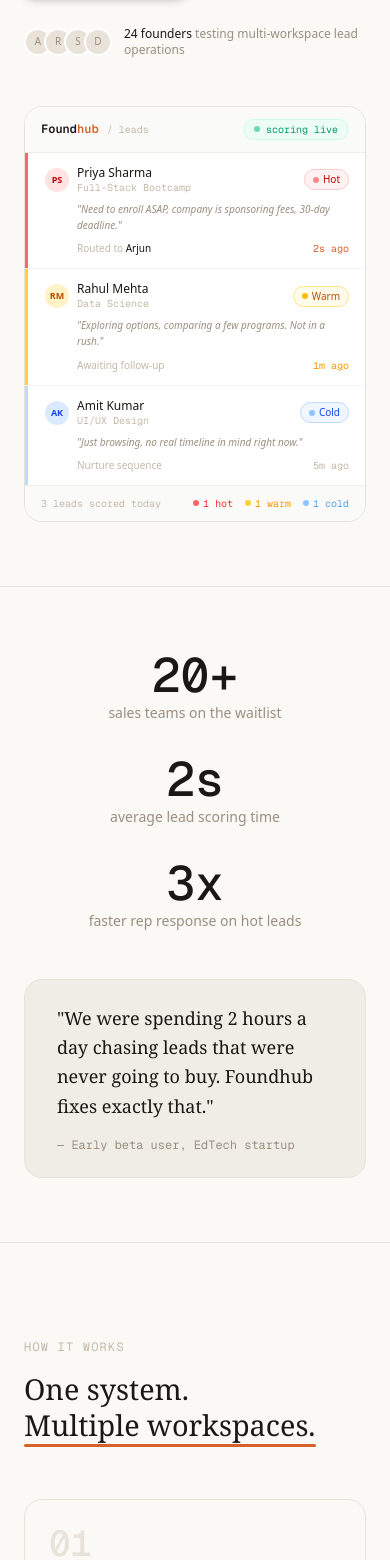
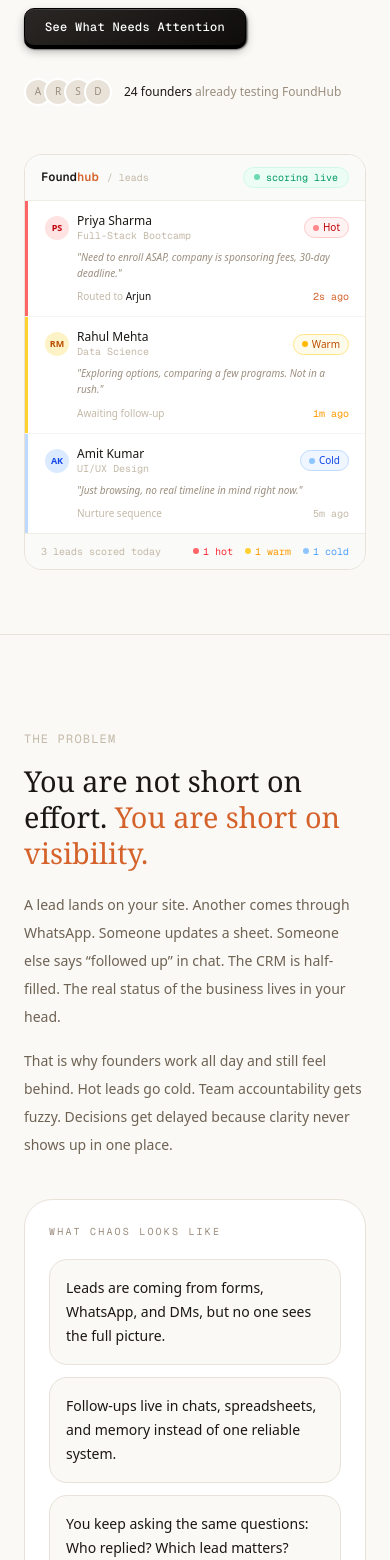
Before and after one commit to imSaikirann/Leadrelay-agent, a Next.js app in the folder apps/landing/: page / in a window 390 px wide. Shown: the part 440-2000 px from the top of the page. Built offline with nearby package versions, Linux system fonts and the light colour scheme; no server answers; the database is empty.

Commit message:
fix(ui): fixed the navbar

```diff
--- a/apps/landing/app/page.tsx
+++ b/apps/landing/app/page.tsx
@@ -1,29 +1,28 @@
 "use client";
 
 import Footer from "@/components/landing/Footer";
+import Hero from "@/components/landing/Hero";
+import ProblemSection from "@/components/landing/ProblemSection";
+import WorkspaceDiagram from "@/components/landing/WorkspaceDiagram";
+import HowItWorks from "@/components/landing/Step";
 import Features from "@/components/landing/Features";
-import Hero from "@/components/landing/Hero";
-import HowItWorks from "@/components/landing/Step";
+import SocialProof from "@/components/landing/SocialProof";
 import Pricing from "@/components/landing/Pricing";
-import WorkspaceDiagram from "@/components/landing/WorkspaceDiagram";
-
-import SocialProof from "@/components/landing/SocialProof";
+import CTASection from "@/components/landing/CTASection";
 import FAQ from "@/components/landing/FAQ";
-import Waitlist from "@/components/landing/Waitlist";
-
 
 export default function LandingPage() {
   return (
     <main className="bg-[#FAF9F6] text-[#1A1714] antialiased dark:bg-[radial-gradient(circle_at_top_left,_rgba(212,98,42,0.12),_transparent_24%),linear-gradient(180deg,_#0b0b0b_0%,_#121212_100%)] dark:text-[#F5F1EB]">
-     <Hero />
-
+      <Hero />
+      <ProblemSection />
+      <WorkspaceDiagram />
+      <HowItWorks />
+      <Features />
       <SocialProof />
-      <HowItWorks />
-      <WorkspaceDiagram />
-      <Features />
       <Pricing />
+      <CTASection />
       <FAQ />
-      {/* <Waitlist/> */}
       <Footer />
     </main>
   );
--- /dev/null
+++ b/apps/landing/components/landing/CTASection.tsx
@@ -0,0 +1,29 @@
+import { CustomButton } from "@/components/common/CustomButton";
+
+export default function CTASection() {
+  return (
+    <section className="border-t border-[#E8E2D9] px-6 py-24 dark:border-white/10">
+      <div className="mx-auto max-w-4xl rounded-[32px] border border-[#E8E2D9] bg-[linear-gradient(135deg,#fffaf4_0%,#fff3e8_52%,#ffeedf_100%)] px-6 py-10 dark:border-white/10 dark:bg-[linear-gradient(135deg,#181614_0%,#211914_52%,#2a1c14_100%)] sm:px-10">
+        <p className="font-mono text-xs uppercase tracking-widest text-[#C4B9A8] dark:text-[#8E8377]">
+          Final call
+        </p>
+        <h2
+          className="mt-3 max-w-2xl text-[clamp(1.9rem,4vw,3.1rem)] leading-tight text-[#1A1714] dark:text-[#F5F1EB]"
+          style={{ fontFamily: "'Instrument Serif', Georgia, serif" }}
+        >
+          If your business is still running from five tools,
+          <em className="text-[#D4622A] not-italic"> it is already costing you.</em>
+        </h2>
+        <p className="mt-5 max-w-2xl text-sm leading-7 text-[#6E6253] dark:text-[#B8ADA0]">
+          FoundHub gives you the clarity to focus, the system to follow through, and the visibility
+          to scale without chaos. Start before more leads, more team members, and more moving parts
+          make the mess harder to untangle.
+        </p>
+
+        <div className="mt-8">
+          <CustomButton href="/login">Start Your FoundHub Trial</CustomButton>
+        </div>
+      </div>
+    </section>
+  );
+}
--- a/apps/landing/components/landing/Features.tsx
+++ b/apps/landing/components/landing/Features.tsx
@@ -12,52 +12,52 @@
 const features = [
   {
     icon: <Brain className="h-4 w-4" />,
-    tag: "scoring",
-    title: "AI scoring that reads intent, not just form fields.",
+    tag: "lead intelligence",
+    title: "Know which leads deserve your time first.",
     description:
-      "Foundhub reads urgency, goals, buying language, and timeline from every submission so your team sees real buying signal instead of shallow tags.",
+      "AI Lead Intelligence classifies leads as hot, warm, or cold so you stop guessing and focus your team on the leads most likely to convert.",
   },
   {
     icon: <Bell className="h-4 w-4" />,
-    tag: "alerts",
-    title: "Every hot lead lands with context attached.",
+    tag: "follow-up",
+    title: "Respond faster with the context already there.",
     description:
-      "Sales does not just get a name and email. They get the score, the reason, and the exact details that made the lead urgent.",
+      "Your team sees why a lead matters before they reach out, which means better follow-up, faster response time, and fewer missed opportunities.",
   },
   {
     icon: <Users className="h-4 w-4" />,
-    tag: "crm",
-    title: "Separate workspaces for separate teams.",
+    tag: "team clarity",
+    title: "Create accountability without micromanaging.",
     description:
-      "Create dedicated workspaces for sales, marketing, support, and ops, then manage access and activity from one founder view.",
+      "Team and lead management stays clear. You can see ownership, activity, and progress without asking three people for a status update.",
   },
   {
     icon: <Code2 className="h-4 w-4" />,
-    tag: "embed",
-    title: "Forms go live fast, scoring starts immediately.",
+    tag: "workflow",
+    title: "Launch quickly without rebuilding your workflow.",
     description:
-      "Drop your form on a landing page, campaign page, or webinar signup and start collecting and routing inbound leads right away.",
+      "Capture inbound leads, route them into the right workflow, and start scoring immediately without stitching together extra tools.",
   },
   {
     icon: <Zap className="h-4 w-4" />,
-    tag: "transparency",
-    title: "Founders keep one operating layer across all teams.",
+    tag: "visibility",
+    title: "See the business clearly without checking five tools.",
     description:
-      "Billing, team setup, workspaces, and lead flow stay in one place, even when each team runs its own queue and form workflow.",
+      "FoundHub becomes the one founder dashboard for leads, team activity, marketing signals, and operating flow.",
   },
   {
     icon: <BarChart3 className="h-4 w-4" />,
-    tag: "analytics",
-    title: "See which workspaces and channels actually convert.",
+    tag: "decision-making",
+    title: "Make faster decisions with less mental load.",
     description:
-      "Track lead quality, volume, and conversion trends so you can see which team spaces and sources produce real pipeline.",
+      "You stop piecing together the story manually and start acting on one clear view of what is working, what is stuck, and what needs attention.",
   },
   {
     icon: <Layout className="h-4 w-4" />,
-    tag: "forms",
-    title: "Industry-ready forms with sensible defaults.",
+    tag: "fit",
+    title: "Start with a setup that already makes sense.",
     description:
-      "Get ready-to-use forms for EdTech, SaaS, coaching, real estate, and more. Default fields, options, and prompts are already set up for launch.",
+      "Built for early-stage founders in edtech, agencies, and service businesses who need clarity quickly, not a complex rollout.",
     wide: true,
   },
 ];
@@ -72,19 +72,19 @@
         <div className="mb-16 flex flex-col gap-6 md:flex-row md:items-end md:justify-between">
           <div>
             <p className="mb-4 font-mono text-xs uppercase tracking-widest text-[#C4B9A8] dark:text-[#8E8377]">
-              What you get
+              Why founders use it
             </p>
             <h2
               className="max-w-md text-[clamp(1.8rem,4vw,3rem)] leading-tight text-[#1A1714] dark:text-[#F5F1EB]"
               style={{ fontFamily: "'Instrument Serif', Georgia, serif" }}
             >
-              One dashboard for founders.
-              <em className="text-[#D4622A] not-italic"> Separate workspaces for every team.</em>
+              Benefits that matter to founders.
+              <em className="text-[#D4622A] not-italic"> Not a pile of features.</em>
             </h2>
           </div>
           <p className="max-w-xs text-sm leading-relaxed text-[#9B8E7E] dark:text-[#B8ADA0] md:text-right">
-            Built for companies that want sales, marketing, support, and ops to move separately
-            without losing founder control.
+            Every part of FoundHub is designed to reduce noise, sharpen focus, and help your team
+            move on what actually drives revenue.
           </p>
         </div>
 
@@ -94,7 +94,7 @@
           ))}
         </div>
 
-        <div className="overflow-hidden rounded-b-2xl border-b border-x border-[#E8E2D9] dark:border-white/10">
+        <div className="overflow-hidden rounded-b-2xl border-x border-b border-[#E8E2D9] dark:border-white/10">
           <FeatureCard {...last} wide />
         </div>
       </div>
@@ -124,12 +124,12 @@
 
         {wide && (
           <div className="mt-4 flex flex-wrap gap-2">
-            {["EdTech", "SaaS", "Coaching", "Real Estate", "Healthcare", "Agency"].map((industry) => (
+            {["EdTech", "Agencies", "Service Businesses"].map((label) => (
               <span
-                key={industry}
+                key={label}
                 className="rounded-full border border-[#E8E2D9] bg-[#F0EDE6] px-2.5 py-1 font-mono text-[10px] text-[#9B8E7E] dark:border-white/10 dark:bg-[#222222] dark:text-[#B8ADA0]"
               >
-                {industry}
+                {label}
               </span>
             ))}
           </div>
--- a/apps/landing/components/landing/Hero.tsx
+++ b/apps/landing/components/landing/Hero.tsx
@@ -4,20 +4,12 @@
 import HeroPreview from "./HeroPreview";
 
 export default function Hero() {
-  const scrollToWaitlist = () => {
-    document.getElementById("waitlist")?.scrollIntoView({ behavior: "smooth" });
-  };
-
   return (
     <section className="relative overflow-hidden px-6 pb-16 pt-24">
-
-      {/* subtle radial glow behind right side */}
       <div className="absolute right-0 top-0 h-[600px] w-[600px] rounded-full bg-[#D4622A]/5 blur-[100px] pointer-events-none -z-10 dark:bg-[#D4622A]/10" />
 
-      <div className="max-w-5xl mx-auto w-full">
-        <div className="grid md:grid-cols-2 gap-12 items-center">
-
-          {/* ── Left: copy ── */}
+      <div className="mx-auto w-full max-w-5xl">
+        <div className="grid items-center gap-12 md:grid-cols-2">
           <div>
             <p className="mb-6 font-mono text-xs uppercase tracking-widest text-[#C4B9A8] dark:text-[#8E8377]">
               Founder workspace control
@@ -27,46 +19,39 @@
               className="mb-5 text-[clamp(2rem,4.5vw,3.6rem)] leading-[1.08] text-[#1A1714] dark:text-[#F5F1EB]"
               style={{ fontFamily: "'Instrument Serif', Georgia, serif" }}
             >
-              Run separate team workspaces from{" "}
-              <em className="text-[#D4622A] not-italic">
-                one founder dashboard.
-              </em>
+              Run your business without{" "}
+              <em className="text-[#D4622A] not-italic">losing the signal.</em>
             </h1>
 
             <p className="mb-8 max-w-md text-base leading-relaxed text-[#9B8E7E] dark:text-[#B8ADA0]">
-              Foundhub gives sales, marketing, support, and ops their own workspace, while founders
-              still manage forms, billing, lead scoring, and team activity from one calm control center.
+              FoundHub gives early-stage founders one workspace to manage leads, sales, team
+              activity, marketing, and operations, while AI instantly shows which leads deserve
+              attention first. Built for edtech, agencies, and service businesses.
             </p>
 
-            <div className="flex flex-wrap items-center gap-4 mb-8">
-              <CustomButton href="/login">
-                Start Free Trial
-              </CustomButton>
-
+            <div className="mb-8 flex flex-wrap items-center gap-4">
+              <CustomButton href="/login">See What Needs Attention</CustomButton>
             </div>
 
-            {/* Social proof */}
             <div className="flex items-center gap-3">
               <div className="flex -space-x-2">
-                {["A", "R", "S", "D"].map((l) => (
+                {["A", "R", "S", "D"].map((letter) => (
                   <div
-                    key={l}
-                    className="w-7 h-7 rounded-full bg-[#E8E2D9] border-2 border-white flex items-center justify-center text-[10px] font-medium text-[#9B8E7E]"
+                    key={letter}
+                    className="flex h-7 w-7 items-center justify-center rounded-full border-2 border-white bg-[#E8E2D9] text-[10px] font-medium text-[#9B8E7E]"
                   >
-                    {l}
+                    {letter}
                   </div>
                 ))}
               </div>
               <p className="text-xs text-[#9B8E7E] dark:text-[#B8ADA0]">
                 <span className="font-medium text-[#1A1714] dark:text-[#F5F1EB]">24 founders</span>{" "}
-                testing multi-workspace lead operations
+                already testing FoundHub
               </p>
             </div>
           </div>
 
-
-         <HeroPreview/>
-
+          <HeroPreview />
         </div>
       </div>
     </section>
--- /dev/null
+++ b/apps/landing/components/landing/ProblemSection.tsx
@@ -0,0 +1,64 @@
+const painPoints = [
+  "Leads are coming from forms, WhatsApp, and DMs, but no one sees the full picture.",
+  "Follow-ups live in chats, spreadsheets, and memory instead of one reliable system.",
+  "You keep asking the same questions: Who replied? Which lead matters? What is stuck?",
+];
+
+export default function ProblemSection() {
+  return (
+    <section className="border-t border-[#E8E2D9] px-6 py-24 dark:border-white/10">
+      <div className="mx-auto max-w-5xl">
+        <div className="grid gap-10 lg:grid-cols-[0.95fr_1.05fr] lg:items-start">
+          <div>
+            <p className="mb-4 font-mono text-xs uppercase tracking-widest text-[#C4B9A8] dark:text-[#8E8377]">
+              The problem
+            </p>
+            <h2
+              className="max-w-lg text-[clamp(1.8rem,4vw,3rem)] leading-tight text-[#1A1714] dark:text-[#F5F1EB]"
+              style={{ fontFamily: "'Instrument Serif', Georgia, serif" }}
+            >
+              You are not short on effort.
+              <em className="text-[#D4622A] not-italic"> You are short on visibility.</em>
+            </h2>
+            <p className="mt-5 max-w-xl text-sm leading-7 text-[#6E6253] dark:text-[#B8ADA0]">
+              A lead lands on your site. Another comes through WhatsApp. Someone updates a sheet.
+              Someone else says “followed up” in chat. The CRM is half-filled. The real status of
+              the business lives in your head.
+            </p>
+            <p className="mt-4 max-w-xl text-sm leading-7 text-[#6E6253] dark:text-[#B8ADA0]">
+              That is why founders work all day and still feel behind. Hot leads go cold. Team
+              accountability gets fuzzy. Decisions get delayed because clarity never shows up in one
+              place.
+            </p>
+          </div>
+
+          <div className="rounded-[28px] border border-[#E8E2D9] bg-white p-6 dark:border-white/10 dark:bg-[#151515]">
+            <p className="font-mono text-[10px] uppercase tracking-[0.22em] text-[#9B8E7E] dark:text-[#A99C8B]">
+              What chaos looks like
+            </p>
+            <div className="mt-5 grid gap-3">
+              {painPoints.map((item) => (
+                <div
+                  key={item}
+                  className="rounded-2xl border border-[#E8E2D9] bg-[#FAF9F6] px-4 py-4 dark:border-white/10 dark:bg-[#1C1C1C]"
+                >
+                  <p className="text-sm leading-6 text-[#1A1714] dark:text-[#F5F1EB]">{item}</p>
+                </div>
+              ))}
+            </div>
+
+            <div className="mt-5 rounded-2xl border border-dashed border-[#E8E2D9] bg-[#FFF8F2] px-4 py-4 dark:border-white/10 dark:bg-[#211914]">
+              <p className="text-[11px] font-mono uppercase tracking-[0.18em] text-[#D4622A]">
+                The cost
+              </p>
+              <p className="mt-2 text-sm leading-6 text-[#6E6253] dark:text-[#B8ADA0]">
+                You keep checking five tools to answer one simple question: what actually needs my
+                attention right now?
+              </p>
+            </div>
+          </div>
+        </div>
+      </div>
+    </section>
+  );
+}
--- a/apps/landing/components/landing/SocialProof.tsx
+++ b/apps/landing/components/landing/SocialProof.tsx
@@ -1,45 +1,59 @@
 export default function SocialProof() {
   return (
     <section className="border-t border-[#E8E2D9] px-6 py-16 dark:border-white/10">
-      <div className="max-w-4xl mx-auto">
-        <div className="flex flex-col sm:flex-row items-center justify-between gap-8">
-
-          {/* Counter */}
+      <div className="mx-auto max-w-4xl">
+        <div className="flex flex-col items-center justify-between gap-8 sm:flex-row">
           <div className="text-center sm:text-left">
             <p className="font-mono text-5xl font-medium text-[#1A1714] dark:text-[#F5F1EB]">20+</p>
-            <p className="mt-1 text-sm text-[#9B8E7E] dark:text-[#B8ADA0]">sales teams on the waitlist</p>
+            <p className="mt-1 text-sm text-[#9B8E7E] dark:text-[#B8ADA0]">founders already testing the workflow</p>
           </div>
 
           <div className="hidden h-12 w-px bg-[#E8E2D9] dark:bg-white/10 sm:block" />
 
           <div className="text-center sm:text-left">
             <p className="font-mono text-5xl font-medium text-[#1A1714] dark:text-[#F5F1EB]">2s</p>
-            <p className="mt-1 text-sm text-[#9B8E7E] dark:text-[#B8ADA0]">average lead scoring time</p>
+            <p className="mt-1 text-sm text-[#9B8E7E] dark:text-[#B8ADA0]">average lead classification time</p>
           </div>
 
           <div className="hidden h-12 w-px bg-[#E8E2D9] dark:bg-white/10 sm:block" />
 
           <div className="text-center sm:text-left">
             <p className="font-mono text-5xl font-medium text-[#1A1714] dark:text-[#F5F1EB]">3x</p>
-            <p className="mt-1 text-sm text-[#9B8E7E] dark:text-[#B8ADA0]">faster rep response on hot leads</p>
+            <p className="mt-1 text-sm text-[#9B8E7E] dark:text-[#B8ADA0]">faster follow-up on high-intent leads</p>
           </div>
-
         </div>
 
-        {/* Quote */}
-        <div className="mt-12 rounded-2xl border border-[#E8E2D9] bg-[#F0EDE6] px-8 py-6 dark:border-white/10 dark:bg-[#191919]">
-          <p
-            className="text-lg leading-relaxed text-[#1A1714] dark:text-[#F5F1EB]"
-            style={{ fontFamily: "'Instrument Serif', Georgia, serif" }}
-          >
-            "We were spending 2 hours a day chasing leads that were never going to buy.
-            Foundhub fixes exactly that."
-          </p>
-          <p className="mt-4 font-mono text-xs text-[#9B8E7E] dark:text-[#B8ADA0]">
-            — Early beta user, EdTech startup
-          </p>
+        <div className="mt-12 grid gap-4 md:grid-cols-3">
+          {[
+            {
+              quote:
+                "Before FoundHub, our leads were spread across forms, WhatsApp, and team chats. Now I can see exactly which leads matter and who is following up.",
+              by: "Aarav S.",
+              role: "Founder, EdTech startup",
+            },
+            {
+              quote:
+                "We used to waste hours every week figuring out what happened to inbound leads. FoundHub gave us one place to run sales and ops without the chaos.",
+              by: "Meera K.",
+              role: "Founder, Service business",
+            },
+            {
+              quote:
+                "The hot, warm, cold view changed how we work. My team stopped chasing everyone and started focusing on the right people.",
+              by: "Rohan P.",
+              role: "Founder, Agency",
+            },
+          ].map((item) => (
+            <div
+              key={item.by}
+              className="rounded-2xl border border-[#E8E2D9] bg-[#F0EDE6] px-5 py-5 dark:border-white/10 dark:bg-[#191919]"
+            >
+              <p className="text-sm leading-7 text-[#1A1714] dark:text-[#F5F1EB]">"{item.quote}"</p>
+              <p className="mt-4 font-mono text-xs text-[#9B8E7E] dark:text-[#B8ADA0]">{item.by}</p>
+              <p className="mt-1 text-[11px] text-[#9B8E7E] dark:text-[#B8ADA0]">{item.role}</p>
+            </div>
+          ))}
         </div>
-
       </div>
     </section>
   );
--- a/apps/landing/components/landing/Step.tsx
+++ b/apps/landing/components/landing/Step.tsx
@@ -1,5 +1,5 @@
-import { CheckCircle2 } from 'lucide-react';
-import React from 'react';
+import { CheckCircle2 } from "lucide-react";
+import React from "react";
 
 interface StepProps {
   number: string;
@@ -29,50 +29,48 @@
   const steps = [
     {
       number: "01",
-      title: "Set up forms and workspaces once.",
+      title: "Your business finally runs from one system.",
       description:
-        "Launch with a ready form, create separate team workspaces, and keep founder-level visibility from the first day.",
+        "Leads, sales, team activity, marketing, and operations stop living in separate tools and start showing up in one founder workspace.",
     },
     {
       number: "02",
-      title: "Every lead gets read and scored by AI.",
+      title: "AI tells you what deserves attention now.",
       description:
-        "Foundhub reads urgency, intent, timeline, and context from every submission and ranks each lead as hot, warm, or cold.",
+        "Every inbound lead is automatically classified as hot, warm, or cold based on what people say and how they behave.",
     },
     {
       number: "03",
-      title: "The right workspace handles the right work.",
+      title: "Your team moves with more clarity.",
       description:
-        "Sales, marketing, support, and ops each work in their own space, while founders still manage billing, teams, and activity from one dashboard.",
+        "You know who owns what, where leads are stuck, and what is actually happening in the business without chasing updates.",
     },
   ];
 
   return (
     <section className="border-t border-[#E8E2D9] px-6 py-24 dark:border-white/10">
-      <div className="max-w-4xl mx-auto">
-
+      <div className="mx-auto max-w-4xl">
         <div className="mb-14">
           <p className="mb-4 font-mono text-xs uppercase tracking-widest text-[#C4B9A8] dark:text-[#8E8377]">
-    How it works
+            What changes
           </p>
           <h2
             className="max-w-xl text-[clamp(1.8rem,4vw,3rem)] leading-tight text-[#1A1714] dark:text-[#F5F1EB]"
             style={{ fontFamily: "'Instrument Serif', Georgia, serif" }}
           >
-    One system.{" "}
+            What changes with{" "}
             <span className="relative inline-block">
-      Multiple workspaces.
-      <span className="absolute left-0 -bottom-1 w-full h-[3px] bg-[#D4622A] rounded-full" />
+              FoundHub.
+              <span className="absolute left-0 -bottom-1 h-[3px] w-full rounded-full bg-[#D4622A]" />
             </span>
           </h2>
         </div>
 
-        <div className="grid md:grid-cols-3 gap-6">
+        <div className="grid gap-6 md:grid-cols-3">
           {steps.map((step) => (
             <Step key={step.number} {...step} />
           ))}
         </div>
-
       </div>
     </section>
   );
```
Also changed, not shown: apps/landing/components/common/Navbar.tsx (+19 -9 lines), apps/landing/components/landing/WorkspaceDiagram.tsx (+13 -12 lines). Lines whose indentation alone changed are shown as unchanged.
